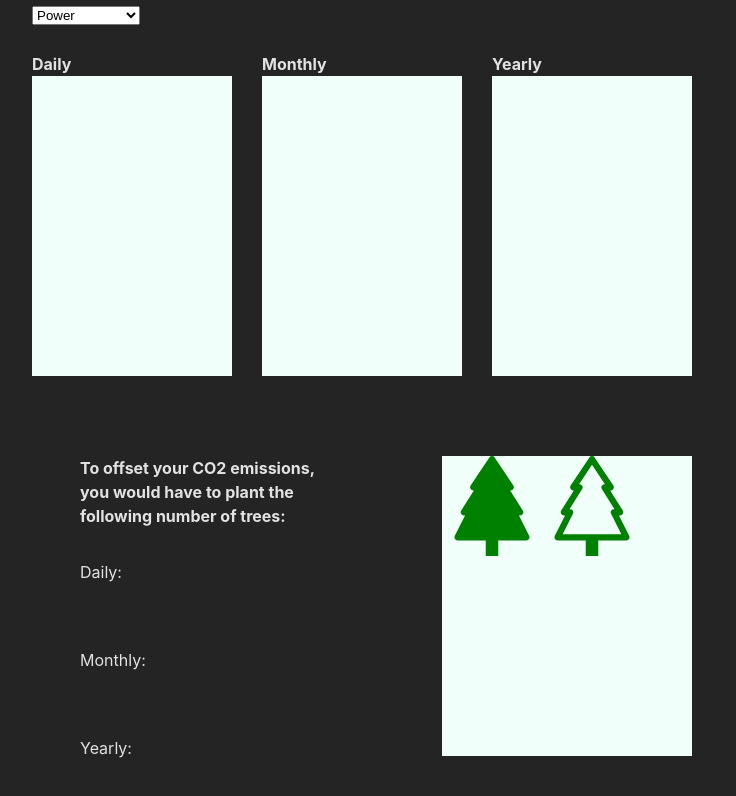
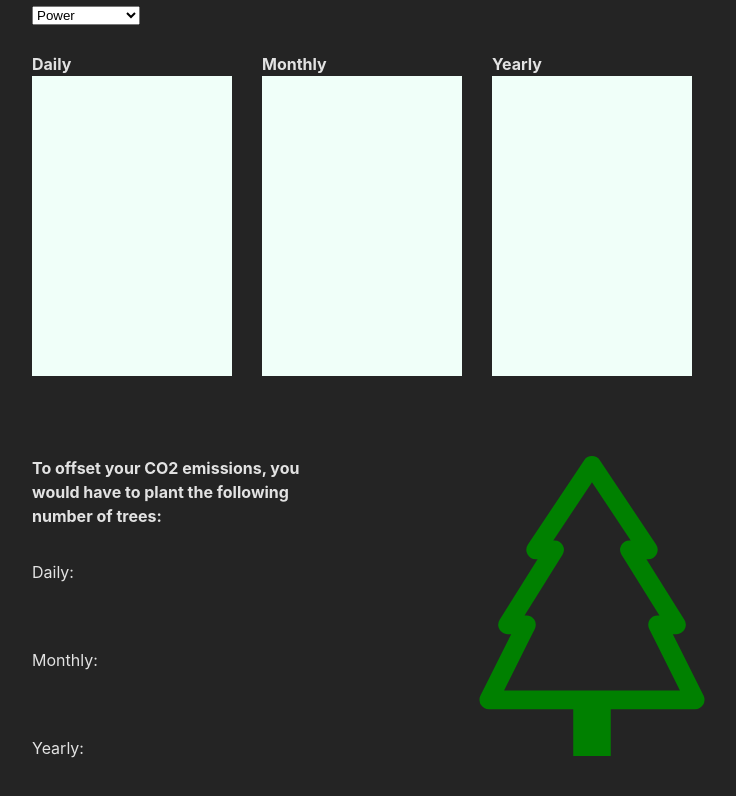
Before and after one commit to vlysium/advice-project, a React (Vite) app: page / in a window 1280 px wide. Shown: the part 1386-2182 px from the top of the page, without its empty margins (278-1014 px from the left). Built offline with nearby package versions, Linux system fonts and the light colour scheme.

Commit message:
layput results

```diff
--- a/src/components/Results.jsx
+++ b/src/components/Results.jsx
@@ -38,10 +38,7 @@ function Results() {
         </article>
         <div className="tree-svg">
          {/*  <img src="" alt="trees" /> */}
-          <svg xmlns="http://www.w3.org/2000/svg" width="100" height="100" fill="green" class="bi bi-tree-fill" viewBox="0 0 16 16">
-            <path d="M8.416.223a.5.5 0 0 0-.832 0l-3 4.5A.5.5 0 0 0 5 5.5h.098L3.076 8.735A.5.5 0 0 0 3.5 9.5h.191l-1.638 3.276a.5.5 0 0 0 .447.724H7V16h2v-2.5h4.5a.5.5 0 0 0 .447-.724L12.31 9.5h.191a.5.5 0 0 0 .424-.765L10.902 5.5H11a.5.5 0 0 0 .416-.777l-3-4.5z" />
-          </svg>
-          <svg xmlns="http://www.w3.org/2000/svg" width="100" height="100" fill="green" class="bi bi-tree" viewBox="0 0 16 16">
+          <svg xmlns="http://www.w3.org/2000/svg" max-width="500" height="300" fill="green" class="bi bi-tree" viewBox="0 0 16 16">
             <path d="M8.416.223a.5.5 0 0 0-.832 0l-3 4.5A.5.5 0 0 0 5 5.5h.098L3.076 8.735A.5.5 0 0 0 3.5 9.5h.191l-1.638 3.276a.5.5 0 0 0 .447.724H7V16h2v-2.5h4.5a.5.5 0 0 0 .447-.724L12.31 9.5h.191a.5.5 0 0 0 .424-.765L10.902 5.5H11a.5.5 0 0 0 .416-.777l-3-4.5zM6.437 4.758A.5.5 0 0 0 6 4.5h-.066L8 1.401 10.066 4.5H10a.5.5 0 0 0-.424.765L11.598 8.5H11.5a.5.5 0 0 0-.447.724L12.69 12.5H3.309l1.638-3.276A.5.5 0 0 0 4.5 8.5h-.098l2.022-3.235a.5.5 0 0 0 .013-.507z" />
           </svg>
         </div>
--- a/src/styles/results.scss
+++ b/src/styles/results.scss
@@ -42,7 +42,7 @@
   .tree-svg {
     height: 280px;
    min-width: 250px;
-    background-color: rgb(240, 255, 249);
+   /*  background-color: rgb(240, 255, 249); */
   }
 }
 
@@ -72,10 +72,10 @@
       display: flex;
       place-content: center;
       column-gap: 100px;
-    padding: 5rem 0rem 5rem 3rem;
+    padding: 5rem 0rem 5rem 0rem;
       .tree-text {
         h4 {
-          max-width: 400px;
+          max-width: 500px;
         }
          p{
         line-height: 5.5;
@@ -83,9 +83,7 @@
       }
       .tree-svg {
         height: 300px;
-        max-width: 400px;
-
-        background-color: rgb(240, 255, 249);
+        max-width: 500px;
       }
     }//tree-grid
   }//results
```
